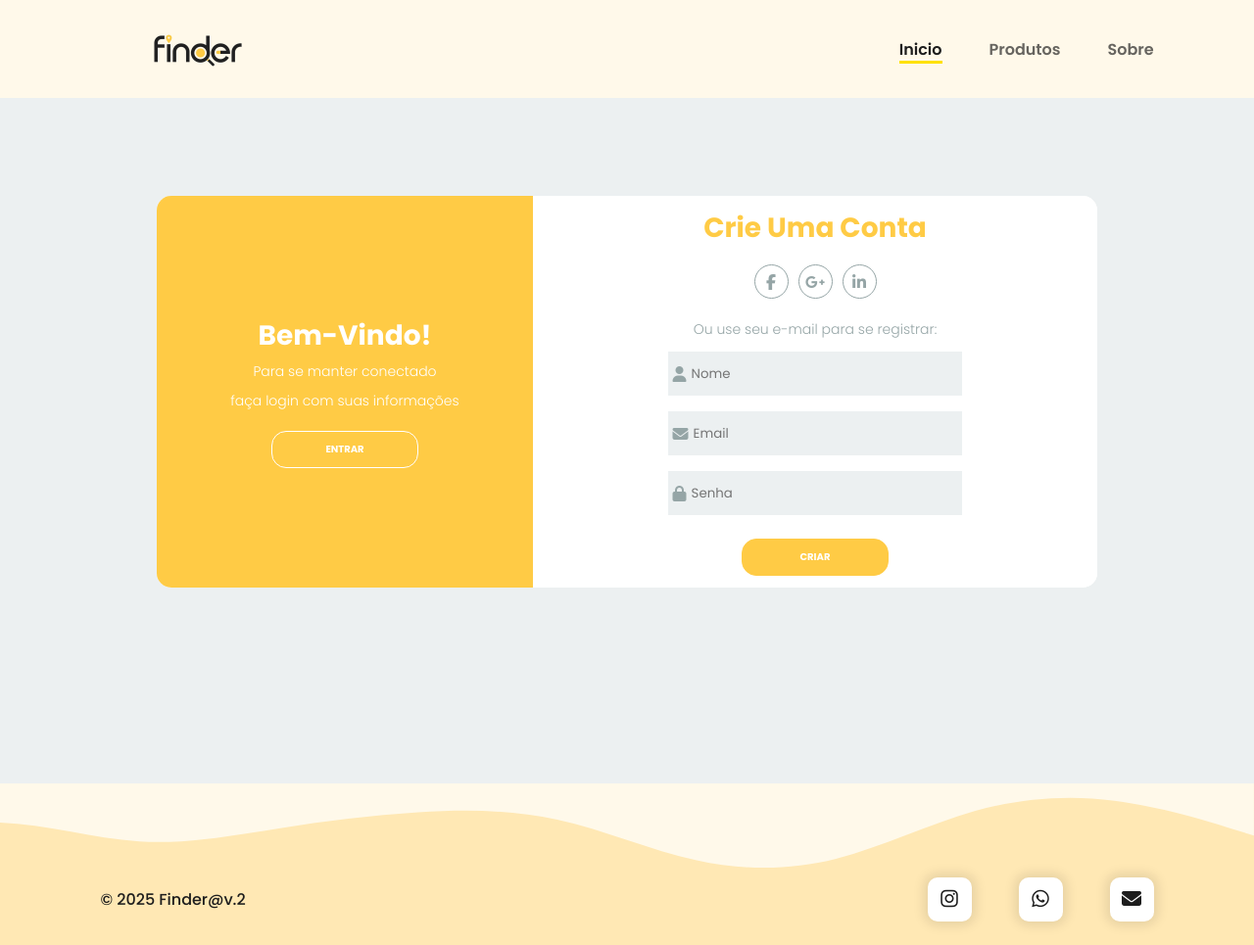
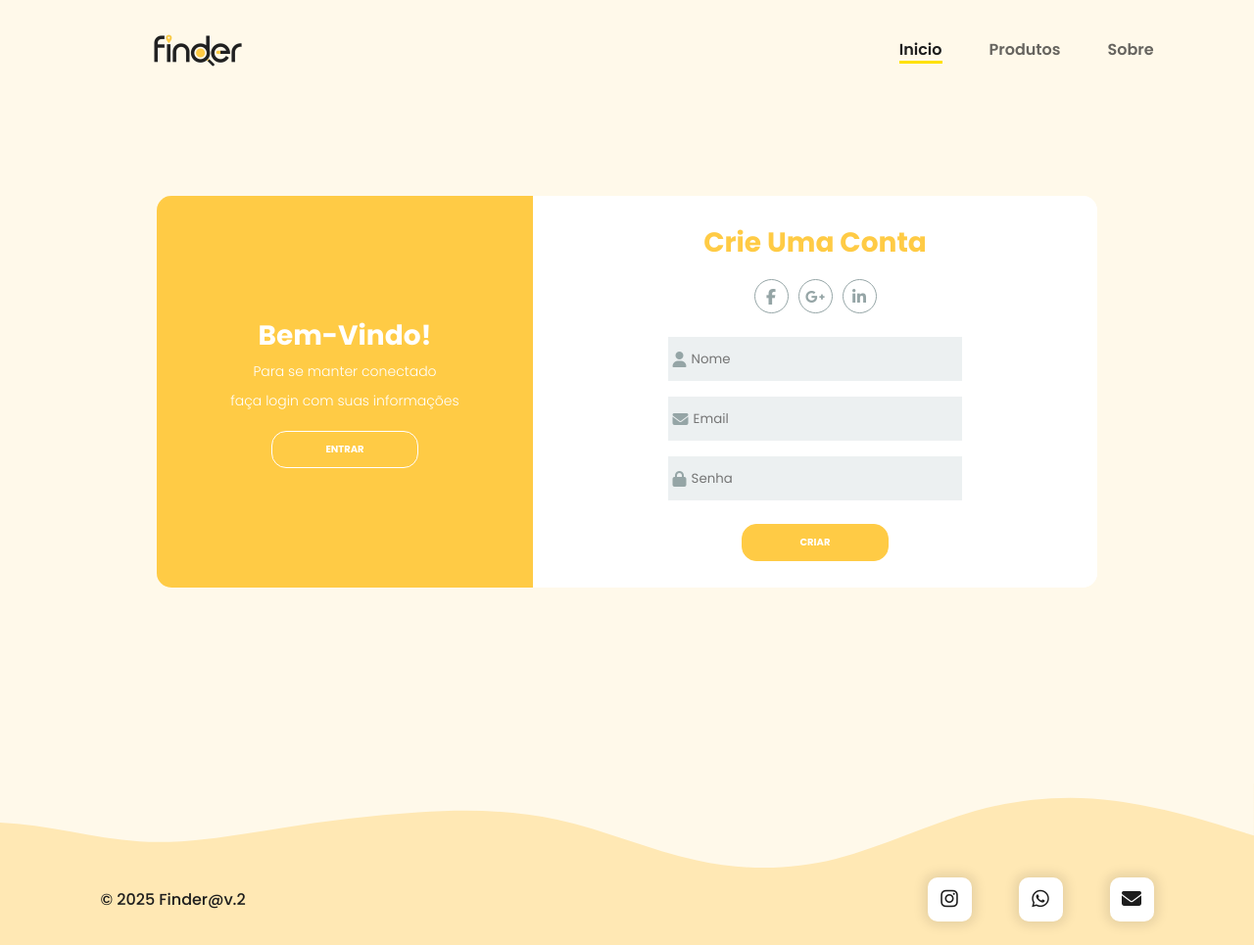
Before and after one commit to CauaHm/Finder.v2, a PHP site: page /src/pages/login.html in a window 1280 px wide. Shown: the whole page at 98% size. Run offline with PHP 8.4, Linux system fonts and the light colour scheme.

Commit message:
arrumando a cor do container login

```diff
--- a/src/pages/login.html
+++ b/src/pages/login.html
@@ -14,7 +14,8 @@
     <title>Login ao Finder</title>
 </head>
 
-<body>
+<body class="login-body">
+
     <header class="headerContainer">
         <nav class="headerNavBar">
             <a href="index.html">
@@ -35,6 +36,7 @@
             <li class="navList_item"><a href="src/pages/about.html" target="_blank">Sobre</a></li>
         </ul>
     </header>
+
 
     <main>
     <div class="containerLogin">
@@ -73,9 +75,6 @@
                     </ul>
                 </div>
 
-                <p class="descriptionLogin description-second">
-                    Ou use seu e-mail para se registrar:
-                </p>
 
                 <form class="formLogin">
                     <label class="labelLogin-input">
--- a/src/styles/login.css
+++ b/src/styles/login.css
@@ -1,4 +1,5 @@
 @import url('https://fonts.googleapis.com/css2?family=Open+Sans:ital,wght@0,300..800;1,300..800&display=swap');
+
 
 * {
     margin: 0;
@@ -8,14 +9,26 @@
 
 body {
     font-family: 'Open Sans', sans-serif;
+    background-color: var(--bg);
+}
+
+html {
+    scroll-behavior: smooth;
+    overflow-x: hidden;
+    background-color: var(--bg);
+}
+
+.login-body {
+    background-color: var(--bg);
 }
 
 .containerLogin {
+    z-index: -8;
     display: flex;
     justify-content: center;
     align-items: center;
     height: 100vh;
-    background-color: var(--light-gray);
+    background-color: var(--bg);
 }
 
 .contentLogin {
```
